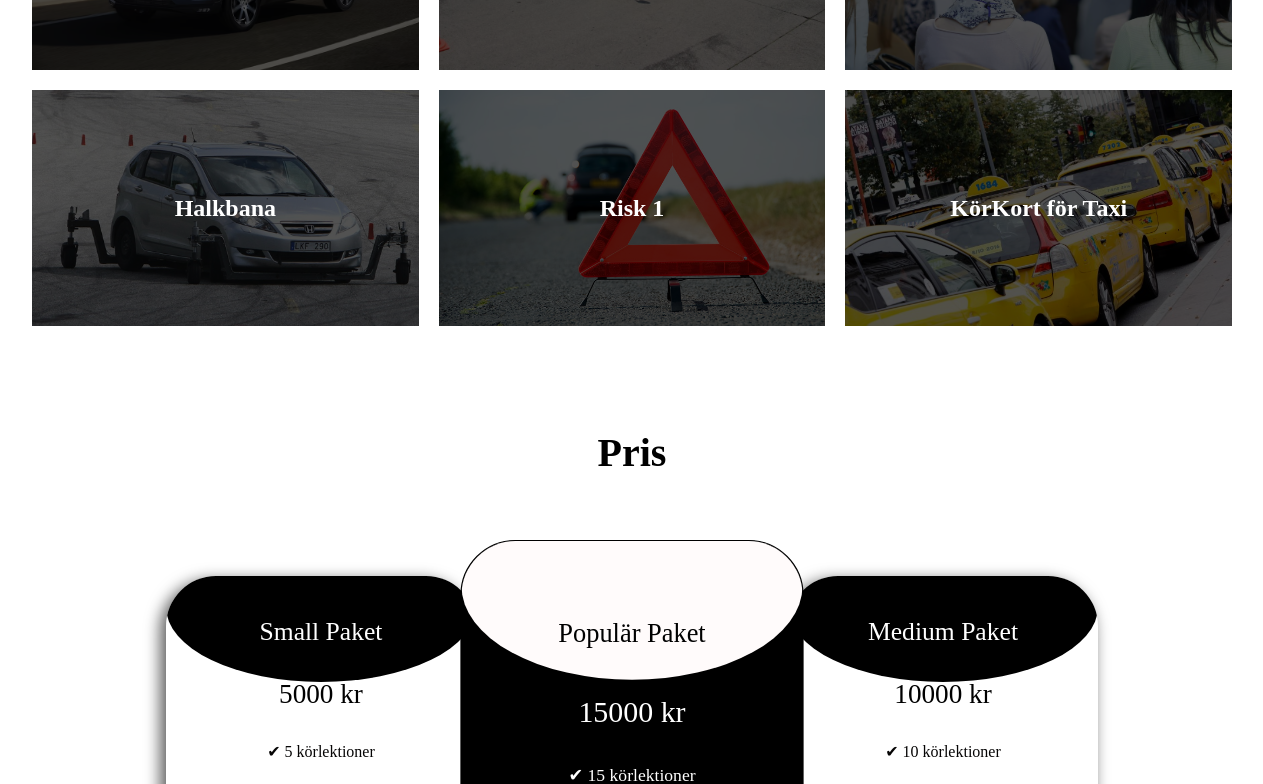
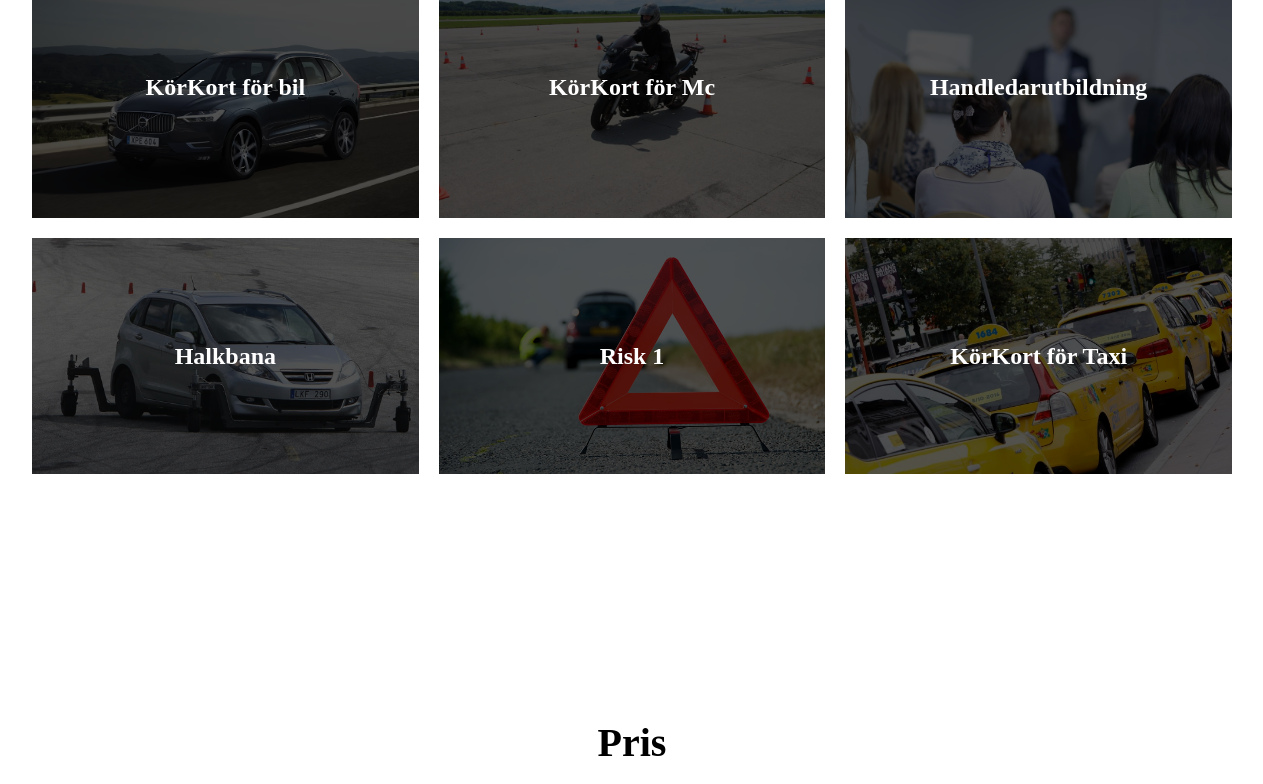
Before and after one commit to youal9/react-project, a React (Vite) app: page / in a window 1536 px wide. Shown: the part 2016-2800 px from the top of the page, without its empty margins (136-1399 px from the left). Built offline with nearby package versions, Linux system fonts and the light colour scheme.

Commit message:
Fixade media query för stora skärmar 1400px

```diff
--- a/src/Components/Data/Data.css
+++ b/src/Components/Data/Data.css
@@ -1,6 +1,6 @@
 .data{
     width: 100%;
-    height: auto;
+    min-height: 100vh;
     text-align: center;
     padding-top: 90px;
 }
@@ -51,6 +51,15 @@
      text-align: center;
      z-index: 2;
   }
+  @media screen and (min-width: 1400px){
+    .data{
+      width: 100%;
+      min-height: 80vh;
+      padding-top: 9rem;
+
+  }
+  }
+
   @media screen and (max-width:940px){
     .data{
       width: 100%;
--- a/src/Components/Footer/Footer.css
+++ b/src/Components/Footer/Footer.css
@@ -53,6 +53,14 @@ h4{
     margin: 5px;
     max-height: 50px; /* Sätter en maxhöjd så att bilderna är i samma höjd */
 }
+@media screen and (min-width: 1400px){
+    .footer{
+      width: 100%;
+      min-height: 30vh;
+
+
+    }
+  }
 @media screen and (max-width: 940px) {
     .footer {
         flex-direction: column;
--- a/src/Components/Hero/Hero.css
+++ b/src/Components/Hero/Hero.css
@@ -39,6 +39,19 @@
     height: 25vh;
     z-index: 1;
 }
+@media screen and (min-width: 1440px) {
+    .hero {
+        width: 100%;
+        height: 100vh; /* Full höjd på stora skärmar */
+    }
+
+    .hero h1 {
+
+        font-size: 5rem; /* Ännu större text för mycket stora skärmar */
+    }
+
+
+}
 @media screen and (max-width:940px){
     .hero {
         width: 100%;
--- a/src/Components/Kontakt/Kontakt.css
+++ b/src/Components/Kontakt/Kontakt.css
@@ -24,6 +24,15 @@
     flex-direction: column;
     gap: 15px;
 }
+
+@media screen and (min-width: 1400px){
+    .kontakt{
+      width: 100%;
+      min-height: 60vh;
+      padding-top: 12rem;
+
+    }
+  }
 @media screen and (max-width:940px){
     .kontakt {
         width: 100%;
--- a/src/Components/Oss/Oss.css
+++ b/src/Components/Oss/Oss.css
@@ -43,8 +43,19 @@
     font-size: 1rem;
     line-height: 1.5;
 }
+
+
+@media screen and (min-width: 1400px) {
+    .oss {
+        padding-top: 9rem;
+        min-height: 90vh;
+
+    }
+
+}
 @media screen and (max-width: 940px) {
     .oss {
+
         width: 100%;
         height: auto;
         padding: 20px; /* Lite mer padding för bättre luft */
--- a/src/Components/Pris/Pris.css
+++ b/src/Components/Pris/Pris.css
@@ -181,6 +181,16 @@ Button {
   Button:hover::before {
     height: 180%; /* Background fully visible on hover */
   }
+
+  @media screen and (min-width: 1400px){
+    .cards{
+      width: 100%;
+      min-height: 80vh;
+      padding-top: 12rem;
+
+
+  }
+  }
   @media screen and (max-width: 940px){
     .cards{
         width: 100%;
```
